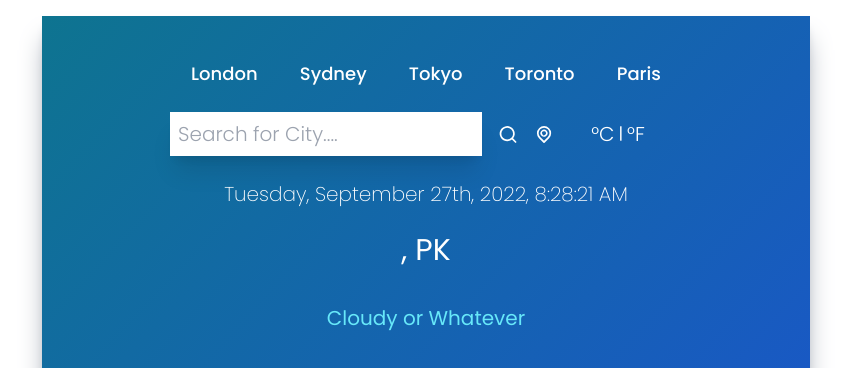
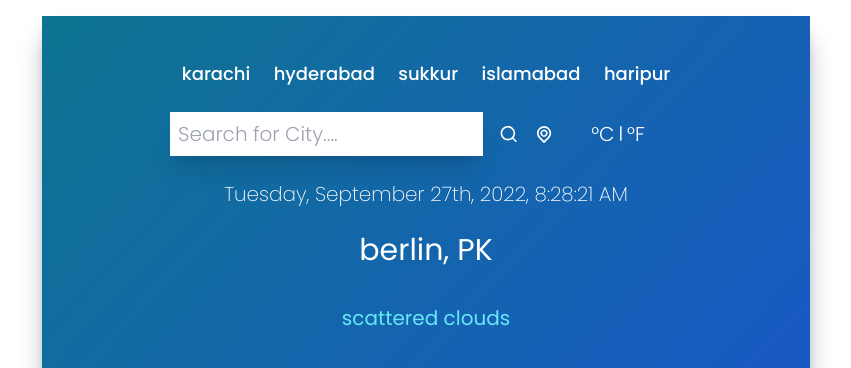
Before and after one commit to Hammad19/weatherapp, a React (Create React App) app: page / in a window 1280 px wide. Shown: the top 368 px of the page, without its empty margins (214-1065 px from the left). Built offline with nearby package versions, Linux system fonts and the light colour scheme; no server answers.

Commit message:
rendered data for inputs buttons and temperature and details

```diff
--- a/src/App.js
+++ b/src/App.js
@@ -1,124 +1,129 @@
-import { useState,useEffect } from 'react';
-import './App.css';
-import Forecast from './components/Forecast';
-import Inputs from './components/Inputs';
-import TemperatureAndDetails from './components/TemperatureAndDetails';
-import TimeAndLocation from './components/TimeAndLocation';
-import TopButtons from './components/TopButtons';
+import { useState, useEffect } from "react";
+import "./App.css";
+import Forecast from "./components/Forecast";
+import Inputs from "./components/Inputs";
+import TemperatureAndDetails from "./components/TemperatureAndDetails";
+import TimeAndLocation from "./components/TimeAndLocation";
+import TopButtons from "./components/TopButtons";
 import dateFormat, { masks } from "dateformat";
 
 function App() {
+  const API_KEY = "b0f30c34c0710574e8807f14cc430335";
+  const city = "karachi";
 
-  const API_KEY = "962e6551a20e3ac680e631385d7e68d4";
-  const city = 'karachi'
-
-
-  const data =
-  {
-    "coord": {
-        "lon": 67.0822,
-        "lat": 24.9056
+  const data = {
+    coord: {
+      lon: 67.0822,
+      lat: 24.9056,
     },
-    "weather": [
-        {
-            "id": 802,
-            "main": "Clouds",
-            "description": "scattered clouds",
-            "icon": "03d"
-        }
+    weather: [
+      {
+        id: 802,
+        main: "Clouds",
+        description: "scattered clouds",
+        icon: "03d",
+      },
     ],
-    "base": "stations",
-    "main": {
-        "temp": 306.05,
-        "feels_like": 308.96,
-        "temp_min": 306.05,
-        "temp_max": 306.05,
-        "pressure": 1008,
-        "humidity": 49
+    base: "stations",
+    main: {
+      temp: 306.05,
+      feels_like: 308.96,
+      temp_min: 306.05,
+      temp_max: 306.05,
+      pressure: 1008,
+      humidity: 49,
     },
-    "visibility": 6000,
-    "wind": {
-        "speed": 6.17,
-        "deg": 250
+    visibility: 6000,
+    wind: {
+      speed: 6.17,
+      deg: 250,
     },
-    "clouds": {
-        "all": 40
+    clouds: {
+      all: 40,
     },
-    "dt": 1664267301,
-    "sys": {
-        "type": 1,
-        "id": 7576,
-        "country": "PK",
-        "sunrise": 1664241717,
-        "sunset": 1664285014
+    dt: 1664267301,
+    sys: {
+      type: 1,
+      id: 7576,
+      country: "PK",
+      sunrise: 1664241717,
+      sunset: 1664285014,
     },
-    "timezone": 18000,
-    "id": 1174872,
-    "name": "Karachi",
-    "cod": 200
-}
+    timezone: 18000,
+    id: 1174872,
+    name: "Karachi",
+    cod: 200,
+  };
 
   const [coord, setcoord] = useState(data.coord);
   const [todaysweather, settodaysweather] = useState(data.main);
-  const [windspeed,setWindspeed] = useState(data.wind.speed);
-  const [citytitle,setCityTitle] = useState();
-  const [sys,setSys] = useState(data.sys);
-  const [datetime,setDateTime] = useState(data.dt)
-  const [weather,setWeather] = useState(data.weather);
+  const [windspeed, setWindspeed] = useState(data.wind.speed);
+  const [citytitle, setCityTitle] = useState("berlin");
+  const [sys, setSys] = useState(data.sys);
+  const [datetime, setDateTime] = useState(data.dt);
+  const [weather, setWeather] = useState(data.weather);
 
 
-
+  const fetchhourlydata = async() =>
+  {
+    let url = `https://api.openweathermap.org/data/2.5/forecast/daily?lat=${coord.lat}&lon=${coord.lon}&cnt=${5}&appid=${API_KEY}`;
+    let data = await fetch(url);
+    let parsedData = await data.json()
+    console.log(parsedData)
+  }
   // console.log(todaysweather);
   const updatenews = async () => {
-
-    let url = `https://api.openweathermap.org/data/2.5/weather?q=${city}&units=metric&appid=${API_KEY}`;
+    let url = `https://api.openweathermap.org/data/2.5/weather?q=${citytitle}&units=${"metric"}&appid=${API_KEY}`;
     let data = await fetch(url);
     let parsedData = await data.json();
-    setcoord(parsedData.coord)
-    settodaysweather(parsedData.main)
-    setWindspeed(parsedData.wind.speed)
-    setCityTitle(parsedData.name)
-    setSys(parsedData.sys)
-    setDateTime(parsedData.dt)
-    setWeather(parsedData.weather)
-    console.log(parsedData.weather[0].icon)
+    setcoord(parsedData.coord);
+    settodaysweather(parsedData.main);
+    setWindspeed(parsedData.wind.speed);
+    setCityTitle(parsedData.name);
+    setSys(parsedData.sys);
+    setDateTime(parsedData.dt);
+    setWeather(parsedData.weather);
 
-
+    fetchhourlydata();
 
     // document.title = `${capitalizedFirsLetter(props.category)} - NewsMania`;
   };
 
-  const formatdate = (selection,time) =>
+  const formatdate = (selection, time) => {
+    let d = new Date(time * 1000);
 
-  {
-
-    let d = new Date(time *1000)
-
-    if (selection === "sunrise" || selection === "sunset")
-    {
-        return dateFormat(d, "h:MM: TT")
-    }
-    else{
+    if (selection === "sunrise" || selection === "sunset") {
+      return dateFormat(d, "h:MM: TT");
+    } else {
       return dateFormat(d, "dddd, mmmm dS, yyyy, h:MM:ss TT");
     }
-  }
+  };
 
   useEffect(() => {
     updatenews();
-
   }, []);
 
   return (
     <div className="mx-auto max-w-screen-md mt-4 py-5 px-32 bg-gradient-to-br from-cyan-700 to-blue-700 h-fit shadow-xl shadow-gray-400">
-    <TopButtons/>
-    <Inputs setcitytitle = {setCityTitle}/>
-    <TimeAndLocation time ={formatdate("time",datetime)} countrytitle ={sys.country} citytitle = {citytitle} coord = {coord}/>
-    <TemperatureAndDetails iconurl = {`http://www.openweathermap.org/img/wn/${weather[0].icon}@2x.png`} sunrise = {formatdate("sunrise",sys.sunrise)} sunset = {formatdate("sunset",sys.sunset)} windspeed = {windspeed} todaysweather = {todaysweather}/>
-    <Forecast title = 'hourly forecast '/>
-    <Forecast title = 'daily forecast '/>
+      <TopButtons updatenews={updatenews} setCityTitle={setCityTitle}  />
+      <Inputs updatenews={updatenews} setCityTitle={setCityTitle} />
+      <TimeAndLocation
+        time={formatdate("time", datetime)}
+        countrytitle={sys.country}
+        citytitle={citytitle}
+        coord={coord}
+      />
+      <TemperatureAndDetails
+        description={weather[0].description}
+        iconurl={`http://www.openweathermap.org/img/wn/${weather[0].icon}@2x.png`}
+        sunrise={formatdate("sunrise", sys.sunrise)}
+        sunset={formatdate("sunset", sys.sunset)}
+        windspeed={windspeed}
+        todaysweather={todaysweather}
+      />
+      <Forecast title="hourly forecast " />
+      <Forecast title="daily forecast " />
     </div>
-
-
   );
 }
 
--- a/src/components/Inputs.js
+++ b/src/components/Inputs.js
@@ -1,18 +1,24 @@
-import React from "react";
+import React, { useState } from "react";
 import { UilSearch, UilLocationPoint } from "@iconscout/react-unicons";
 
 export default function Inputs(props) {
 
+
+  const handleOnchange = (event) =>
+   {
+    props.setCityTitle(event.target.value);
+  }
   return (
     <div className="flex flex-row justify-center my-6">
       <div className="flex flex-row w-3/4 items-center justify-center space-x-4 ">
         <input
+          onChange={handleOnchange}
           type="text"
           placeholder="Search for City...."
           className="text-xl font-light p-2 w-full shadow-xl focus:outline-none"
         ></input>
         <UilSearch
-          size={25}
+          onClick = {props.updatenews}
           className="text-white cursor-pointer transition ease-out hover:scale-125"
         ></UilSearch>
         <UilLocationPoint
--- a/src/components/TemperatureAndDetails.js
+++ b/src/components/TemperatureAndDetails.js
@@ -13,7 +13,7 @@ export default function TemperatureAndDetails(props) {
   return (
     <>
       <div className="flex items-center justify-center py-6 text-xl text-cyan-300">
-        <p>Cloudy or Whatever</p>
+        <p>{props.description}</p>
       </div>
       <div className="flex flex-row items-center justify-between text-white py-3">
         <img
--- a/src/components/TopButtons.js
+++ b/src/components/TopButtons.js
@@ -1,28 +1,35 @@
 import React from 'react'
 
-export default function TopButtons({ setQuery }) {
+export default function TopButtons(props) {
   const cities = [
     {
       id: 1,
-      title: "London",
+      title: "karachi",
     },
     {
       id: 2,
-      title: "Sydney",
+      title: "hyderabad",
     },
     {
       id: 3,
-      title: "Tokyo",
+      title: "sukkur",
     },
     {
       id: 4,
-      title: "Toronto",
+      title: "islamabad",
     },
     {
       id: 5,
-      title: "Paris",
+      title: "haripur",
     },
   ];
+
+  // const handleOnClick =(cityname) =>
+  // {
+  //   props.setCityTitle(cityname)
+  //   console.log(cityname);
+
+  // }
 
   return (
     <div className="flex items-center justify-around my-6">
@@ -30,7 +37,7 @@ export default function TopButtons({ setQuery }) {
         <button
           key={city.id}
           className="text-white text-lg font-medium"
-          onClick={() => setQuery({ q: city.title })}
+
         >
           {city.title}
         </button>
--- a/src/services/WeatherService.js
+++ b/src/services/WeatherService.js
@@ -1,6 +1,6 @@
 import { DateTime } from "luxon";
 
-const API_KEY = "761cbb5c31a3f9781f66fb0433359f6a";
+
 const BASE_URL = "https://api.openweathermap.org/data/2.5";
 
 // https://api.openweathermap.org/data/2.5/onecall?lat=48.8534&lon=2.3488&exclude=current,minutely,hourly,alerts&appid=1fa9ff4126d95b8db54f3897a208e91c&units=metric
```
